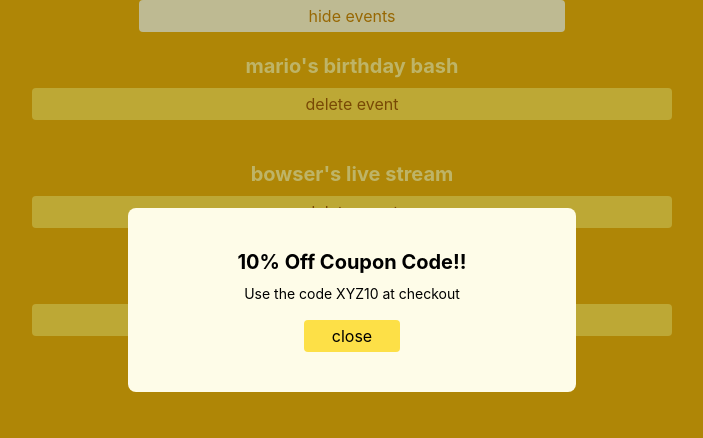
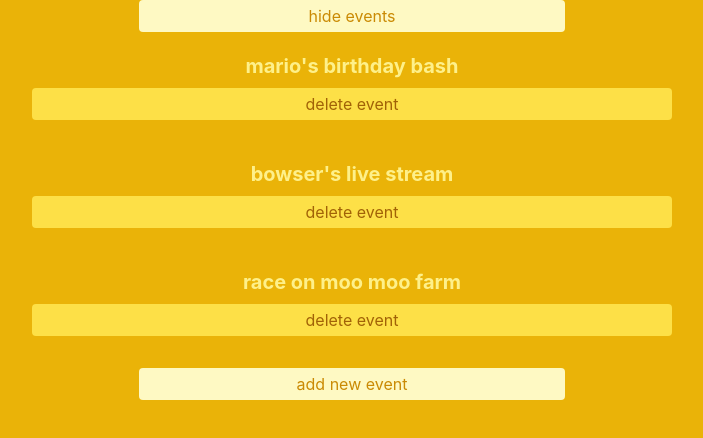
Before and after one commit to DavidRedding/event-list, a React (Create React App) app: page / in a window 1280 px wide. Shown: the top 438 px of the page, without its empty margins (288-991 px from the left). Built offline with nearby package versions, Linux system fonts and the light colour scheme.

Commit message:
add new event button & form layout

```diff
--- a/src/App.js
+++ b/src/App.js
@@ -1,10 +1,11 @@
 import { useState } from 'react';
 import EventList from './components/EventList';
 import Modal from './components/Modal';
+import NewEventForm from './components/NewEventForm';
 
 const App = () => {
   // Data
-  const [showModal, setShowModal] = useState(true);
+  const [showModal, setShowModal] = useState(false);
   const [showEvents, setShowEvents] = useState(true);
   const [events, setEvents] = useState([
     { title: "mario's birthday bash", id: 1 },
@@ -25,7 +26,10 @@
   return (
     <div className=" min-h-screen bg-yellow-500">
       <div className="flex justify-center">
-        <button onClick={() => setShowEvents(!showEvents)} className=" bg-yellow-100 p-1 w-1/3 text-yellow-600 rounded">
+        <button
+          onClick={() => setShowEvents(!showEvents)}
+          className=" bg-yellow-100 hover:bg-yellow-50 active:bg-yellow-200 p-1 w-1/3 text-yellow-600 rounded"
+        >
           {showEvents ? 'hide events' : 'show events'}
         </button>
       </div>
@@ -33,10 +37,18 @@
 
       {!showModal ? null : (
         <Modal setShowModal={setShowModal} showModal={showModal}>
-          <h2 className="font-bold text-xl mb-2">10% Off Coupon Code!!</h2>
-          <p className=" text-sm">Use the code XYZ10 at checkout</p>
+          <NewEventForm />
         </Modal>
       )}
+
+      <div className="text-center">
+        <button
+          onClick={() => setShowModal(true)}
+          className=" bg-yellow-100 hover:bg-yellow-50 active:bg-yellow-200 p-1 w-1/3 text-yellow-600 rounded mt-3"
+        >
+          add new event
+        </button>
+      </div>
     </div>
   );
 };
--- a/src/components/Modal.js
+++ b/src/components/Modal.js
@@ -2,7 +2,7 @@
 const Modal = ({ children, showModal, setShowModal }) =>
   ReactDOM.createPortal(
     <div className=" fixed top-0 left-0 w-full h-full bg-black/25">
-      <div className=" py-10 max-w-md mt-52 mx-auto bg-yellow-50 rounded-lg text-center">
+      <div className=" py-10 max-w-md mt-52 mx-auto bg-white rounded-lg text-center">
         {children}
         <button className="mt-4 bg-yellow-300 px-7 py-1 rounded" onClick={() => setShowModal(!showModal)}>
           close
--- /dev/null
+++ b/src/components/NewEventForm.js
@@ -0,0 +1,15 @@
+const NewEventForm = () => (
+  <form className="flex flex-col space-y-4 max-w-sm bg-rose-5 mx-auto">
+    <label className=" flex flex-col items-start ">
+      <span>Event Title:</span>
+      <input type="text" className=" p-1 rounded w-full outline-none border focus:border-yellow-300" />
+    </label>
+    <label className=" flex flex-col items-start">
+      <span>Event Date:</span>
+      <input type="date" className="  p-1 rounded w-full outline-none border focus:border-yellow-300" />
+    </label>
+    <button className=" block rounded w-1/8 p-1 px-3 mx-auto active:bg-slate-200 hover:bg-slate-100">Submit</button>
+  </form>
+);
+
+export default NewEventForm;
```
